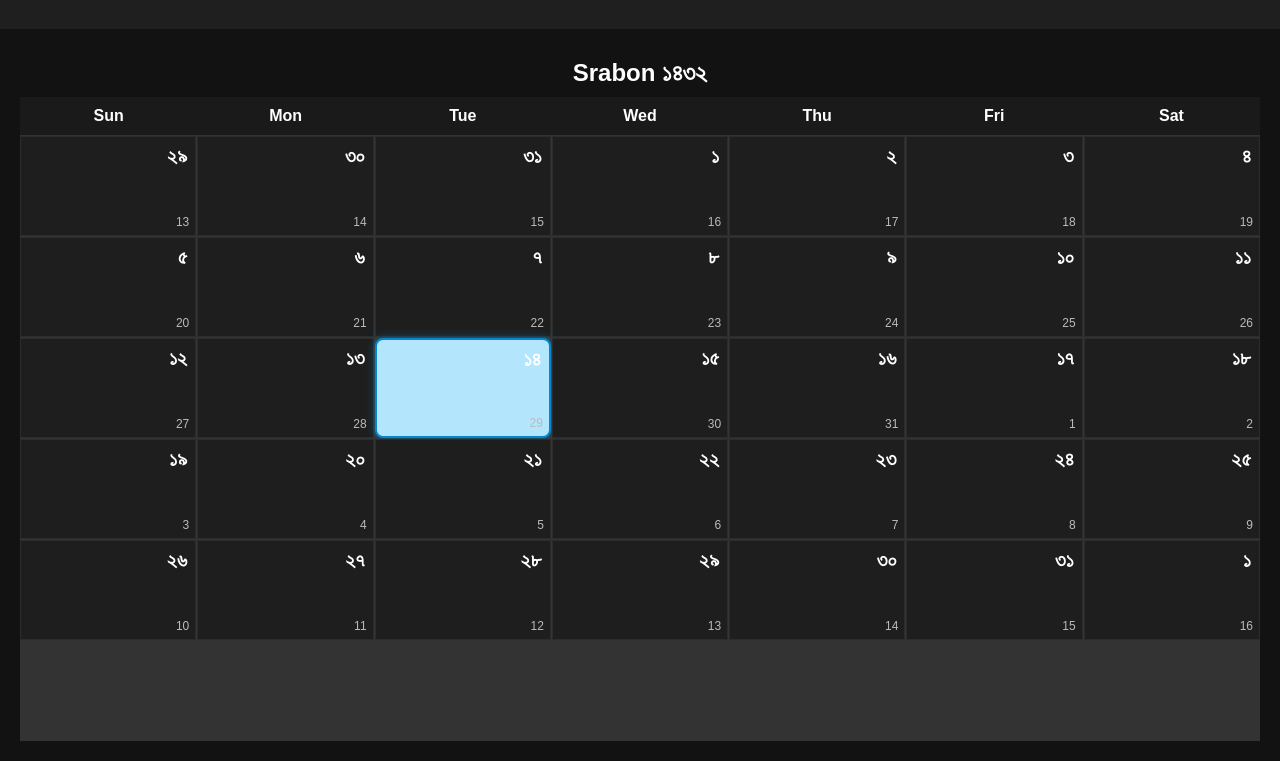
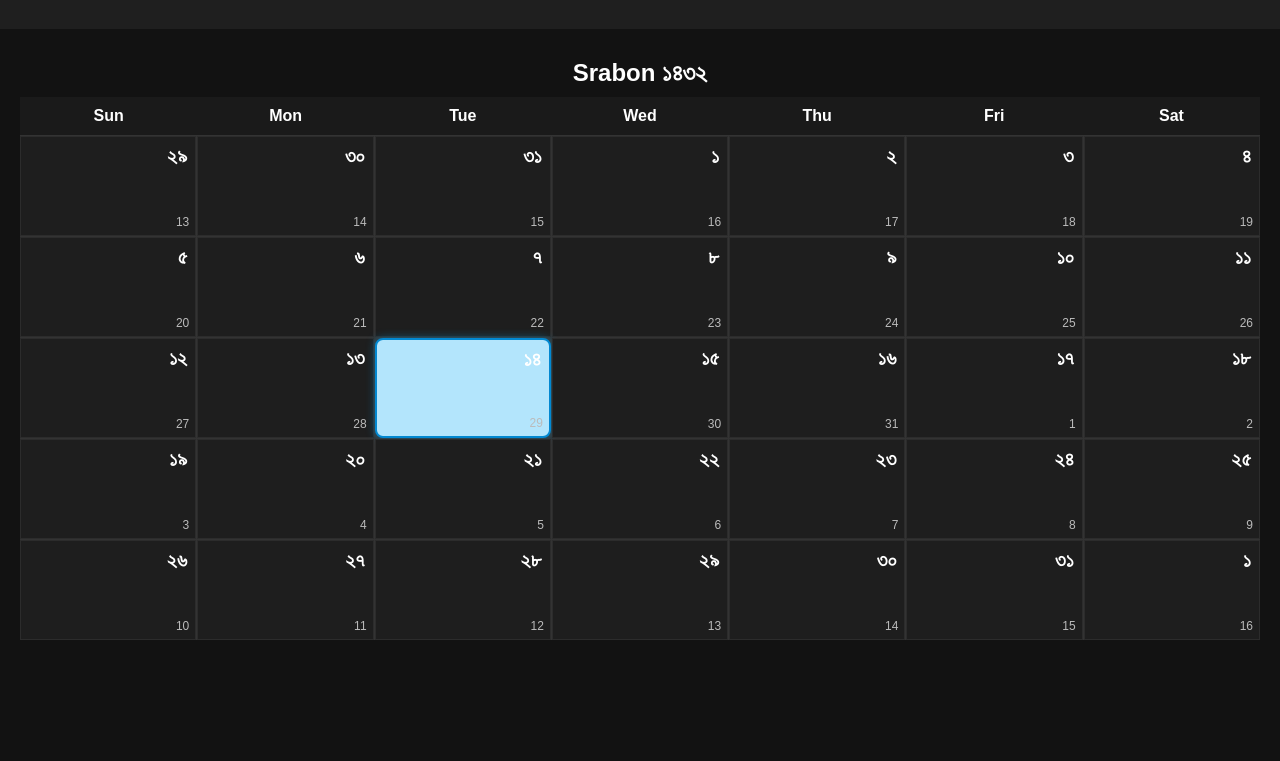
Before and after one commit to saibshuvro/bangladeshi_national_calendar, a plain HTML site: page index.html in a window 1280 px wide. Shown: the part 71-832 px from the top of the page. After the commit the page ends 800 px from the top, so only its background shows below. Drawn offline with Linux system fonts and the light colour scheme.

Commit message:
Fixed bugs

```diff
--- a/script.js
+++ b/script.js
@@ -4,7 +4,7 @@ class DateTimeBN {
   constructor() {
     if (DateTimeBN.instance) return DateTimeBN.instance;
 
-    // Step 1: Store UTC and BST dates
+    // Step 1: Store BST dates
     this.captureDateTimes();
 
     // Step 2: Compute Bangla date using BST date
@@ -13,21 +13,16 @@ class DateTimeBN {
     DateTimeBN.instance = this;
   }
 
-  // --- Capture UTC and BST dates ---
+  // --- Capture BST dates ---
   captureDateTimes() {
-    this.utcDate = new Date(); // UTC date-time
-    const offsetMillis = 6 * 60 * 60 * 1000;
-    this.bstDate = new Date(this.utcDate.getTime() + offsetMillis);
-    console.log(this.bstDate); // BST = UTC + 6
+    this.bstDate = new Date();
+    console.log(this.bstDate);
   }
 
   convertToBanglaDate(date) {
     const gYear = date.getFullYear();
-    const gMonth = date.getMonth();
-    const gDay = date.getDate();
 
-    this.bengaliNewYear = new Date(Date.UTC(gYear, 3, 13, 18, 0, 0) + (6 * 60 * 60 * 1000));
-    // 14 April 00:00 BST
+    this.bengaliNewYear = new Date(gYear, 3, 14);
 
     let banglaYear;
     if (date < this.bengaliNewYear) {
@@ -110,7 +105,6 @@ function populateCalendarGrid() {
 
   const today = new DateTimeBN();
   const banglaMonthName = today.banglaDate.month;
-  const banglaYear = today.banglaDate.year;
 
   // Get Gregorian date of Bangla ১ তারিখ
   const startDate = today.getGregorianDateOfBanglaMonthStart(banglaMonthName);
--- a/style.css
+++ b/style.css
@@ -73,7 +73,7 @@ body {
 .calendar-grid {
   display: grid;
   grid-template-columns: repeat(7, 1fr);
-  grid-template-rows: repeat(6, 100px);
+  grid-template-rows: repeat(5, 100px);
   gap: 1px;
   background-color: #333;
 }
```
